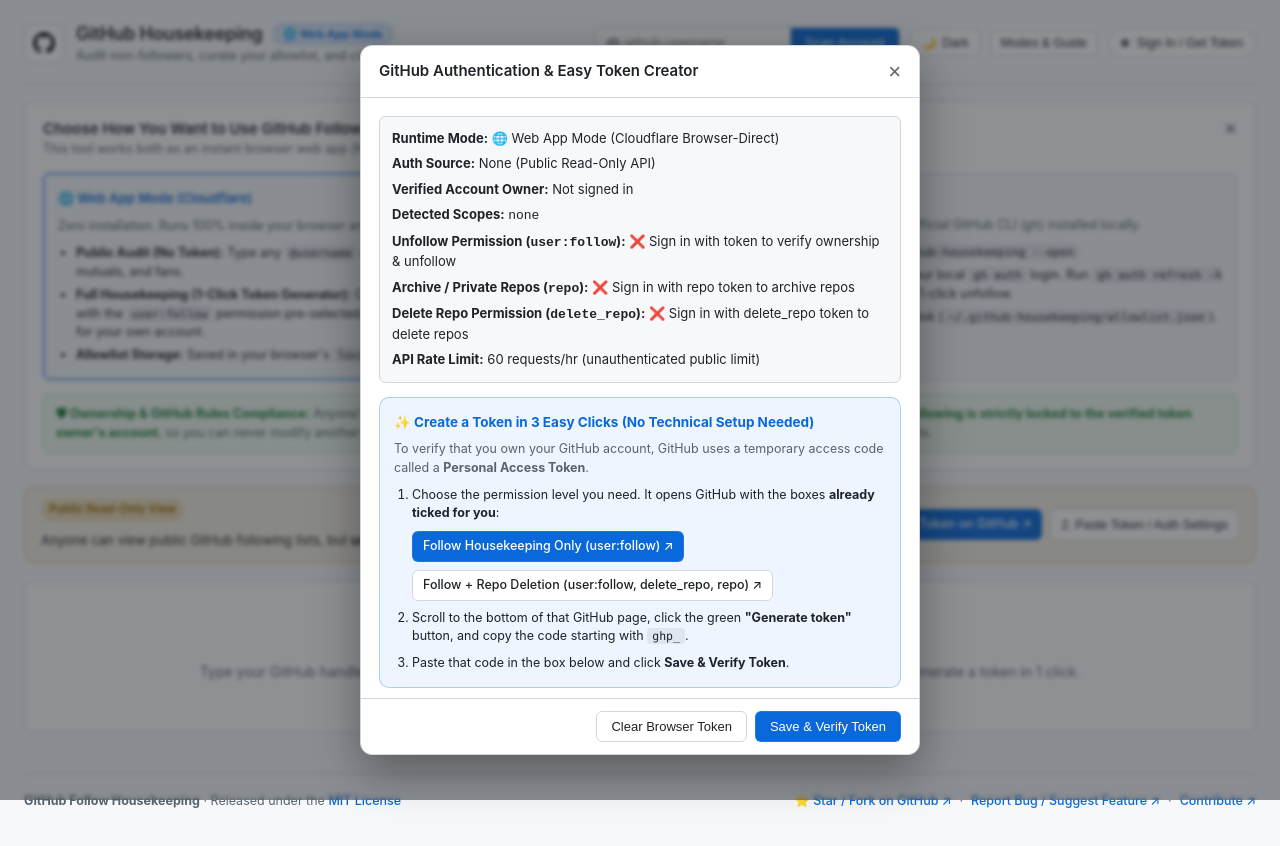
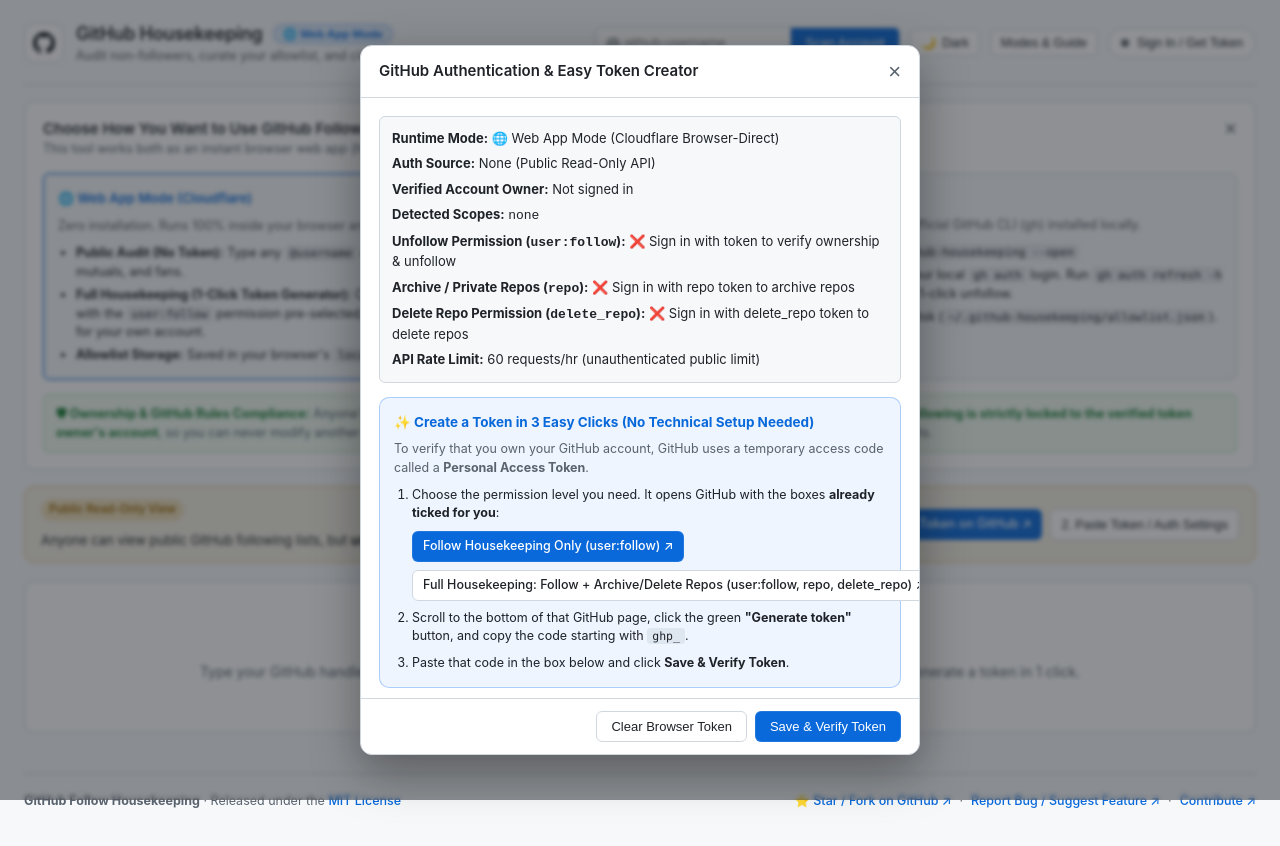
Before and after one commit to rauell1/github-housekeeping, a website: page public/index.html in a window 1280 px wide. Both pictures are taken after a click on the button "2. Paste Token / Auth Settings". Drawn offline with Linux system fonts and the light colour scheme; no server answers.

Commit message:
ui: clarify token button label to cover Follow + Archive/Delete Repos

```diff
--- a/public/app.js
+++ b/public/app.js
@@ -528,8 +528,8 @@ function updateTokenCreationLinks(targetUsername) {
   if (els.modalCreateRepoTokenLink) {
     els.modalCreateRepoTokenLink.href = repoUrl;
     els.modalCreateRepoTokenLink.textContent = cleanUser
-      ? `Follow + Repo Deletion (@${cleanUser}: delete_repo, repo) ↗`
-      : 'Follow + Repo Deletion (user:follow, delete_repo, repo) ↗';
+      ? `Full Housekeeping: Follow + Archive/Delete (@${cleanUser}: repo, delete_repo) ↗`
+      : 'Full Housekeeping: Follow + Archive/Delete Repos (user:follow, repo, delete_repo) ↗';
   }
 }
 
--- a/public/index.html
+++ b/public/index.html
@@ -514,7 +514,7 @@
                   rel="noopener noreferrer"
                   class="btn btn-secondary btn-sm"
                 >
-                  Follow + Repo Deletion (user:follow, delete_repo, repo) ↗
+                  Full Housekeeping: Follow + Archive/Delete Repos (user:follow, repo, delete_repo) ↗
                 </a>
               </div>
             </li>
```
